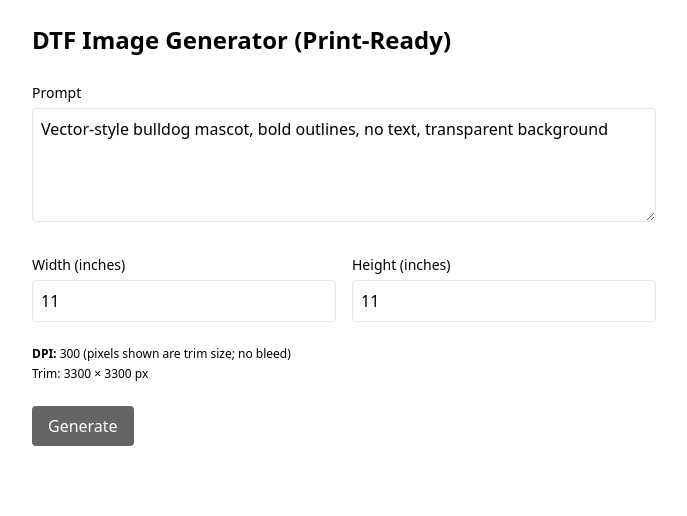
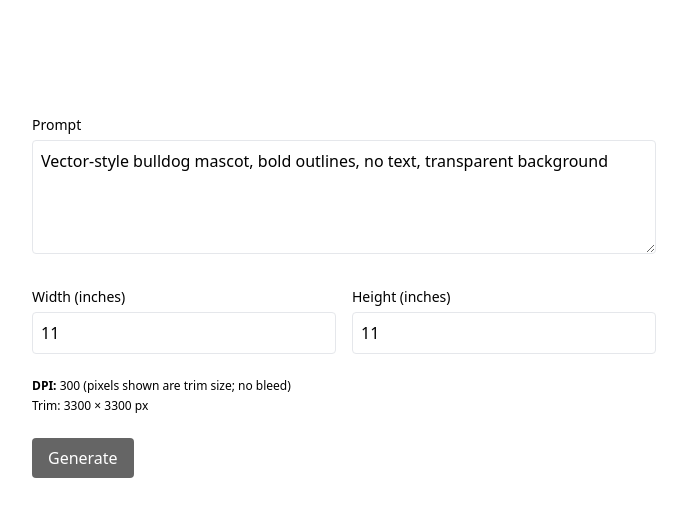
Before and after one commit to unrealcustomdesigns/dtf-mvp, a Next.js app: page / in a window 1280 px wide. Shown: the top 516 px of the page, without its empty margins (296-983 px from the left). Built offline with nearby package versions, Linux system fonts and the light colour scheme.

Commit message:
UI: make generator title white on dark background

```diff
--- a/src/app/page.tsx
+++ b/src/app/page.tsx
@@ -56,7 +56,10 @@ export default function Home() {
 
   return (
     <div className="max-w-2xl mx-auto p-6 space-y-6 text-black">
-      <h1 className="text-2xl font-semibold">DTF Image Generator (Print-Ready)</h1>
+<h1 className="text-2xl font-semibold text-white">
+ Unreal Custom Designs DTF Image Generator (Print-Ready)
+</h1>
+
 
       <label className="block">
         <span className="text-sm font-medium">Prompt</span>
```
